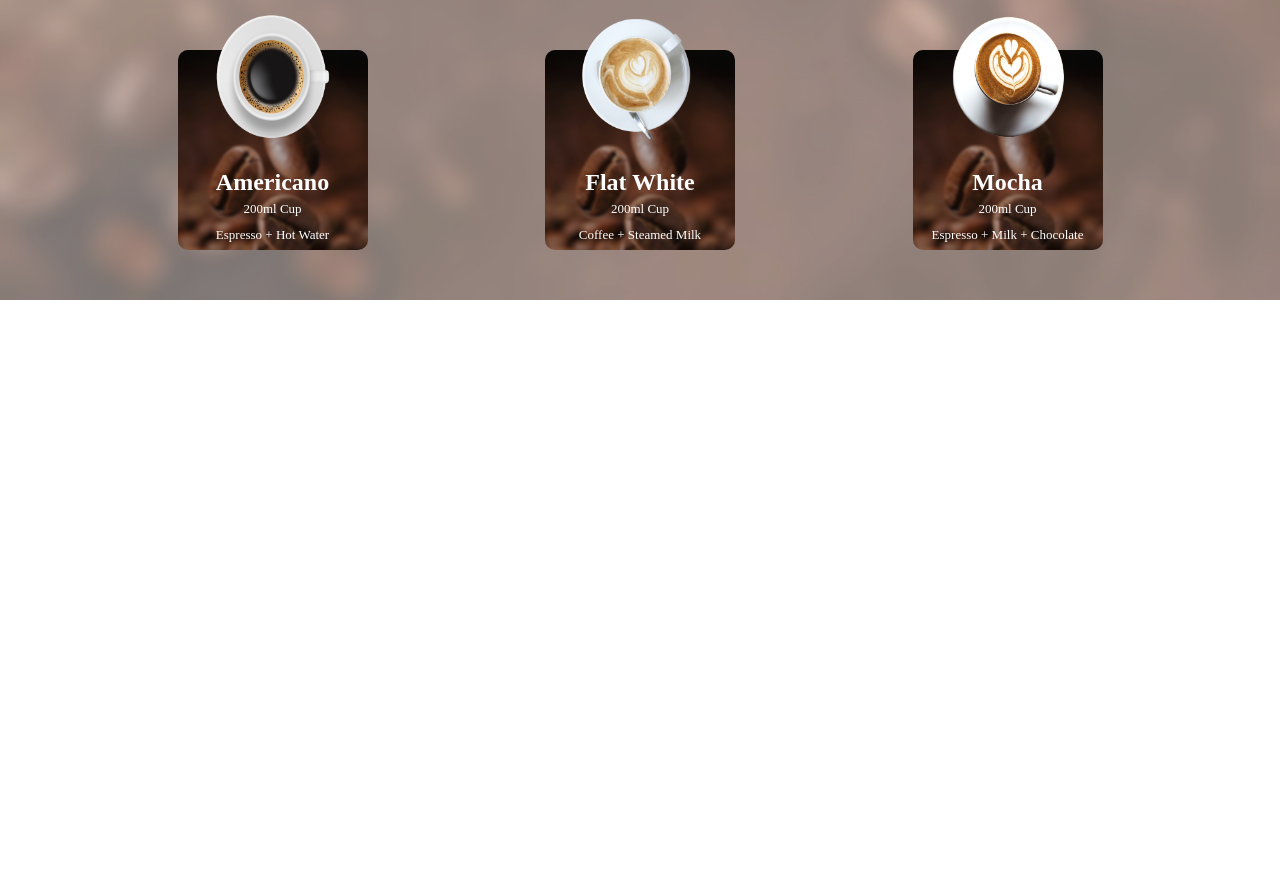
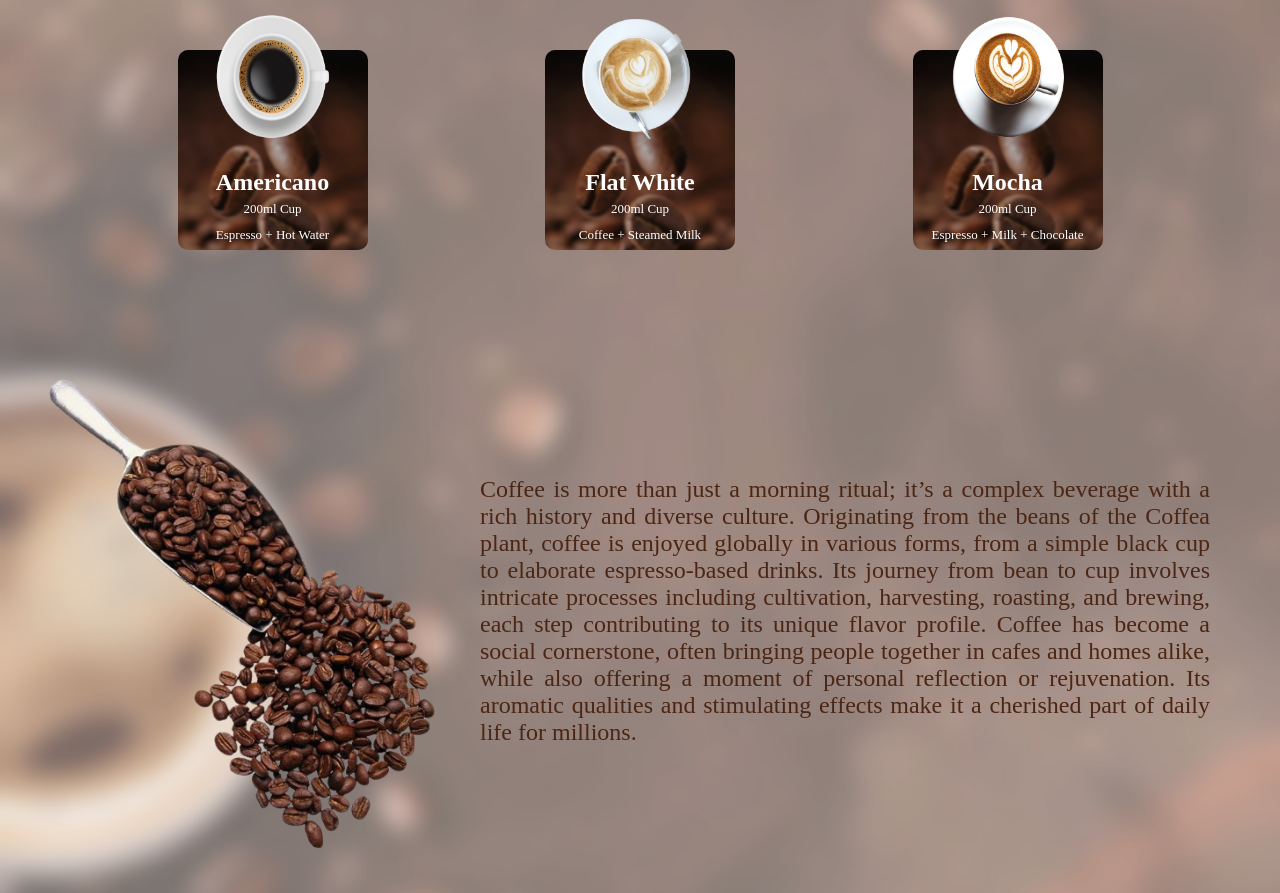
Before and after one commit to Muskan044/coffee-shop, a plain HTML site: page index.html in a window 1280 px wide. Shown: the part 1220-2113 px from the top of the page. Before the commit the page ends 1520 px from the top, so only its background shows below. Drawn offline with Linux system fonts and the light colour scheme.

Commit message:
design image with para section

```diff
--- a/index.html
+++ b/index.html
@@ -76,5 +76,10 @@
             <p>Espresso + Milk + Chocolate</p>
         </div>
       </div>
+      <!-- img with paragraph -->
+       <div class="img-text">
+        <img src="./assets/home-img-2.png" alt="">
+        <p>Coffee is more than just a morning ritual; it’s a complex beverage with a rich history and diverse culture. Originating from the beans of the Coffea plant, coffee is enjoyed globally in various forms, from a simple black cup to elaborate espresso-based drinks. Its journey from bean to cup involves intricate processes including cultivation, harvesting, roasting, and brewing, each step contributing to its unique flavor profile. Coffee has become a social cornerstone, often bringing people together in cafes and homes alike, while also offering a moment of personal reflection or rejuvenation. Its aromatic qualities and stimulating effects make it a cherished part of daily life for millions.</p>
+       </div>
 </body>
 </html>
--- a/style.css
+++ b/style.css
@@ -121,7 +121,24 @@ h1 em{
     font-size: 13px;
     padding: 5px;
 }
-
+/* img with paragraph */
+.img-text{
+    display: flex;
+    justify-content: space-evenly;
+    align-items: center;
+    padding: 40px 40px;
+    margin-top: 30px;
+}
+.img-text img{
+    width: 400px;
+    margin-right: 40px;
+}
+.img-text p{
+    font-size: x-large;
+    font-weight: 500;
+    margin-right: 30px;
+    text-align: justify;
+}
 
 
 /* media queries for small screen */
```
